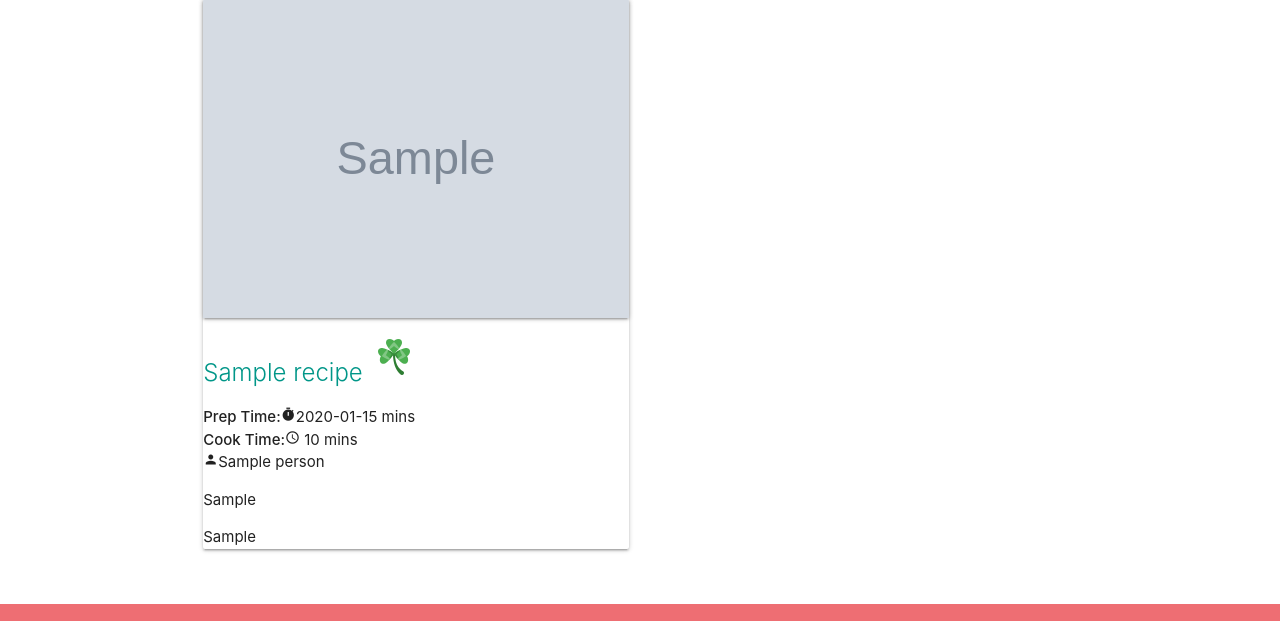
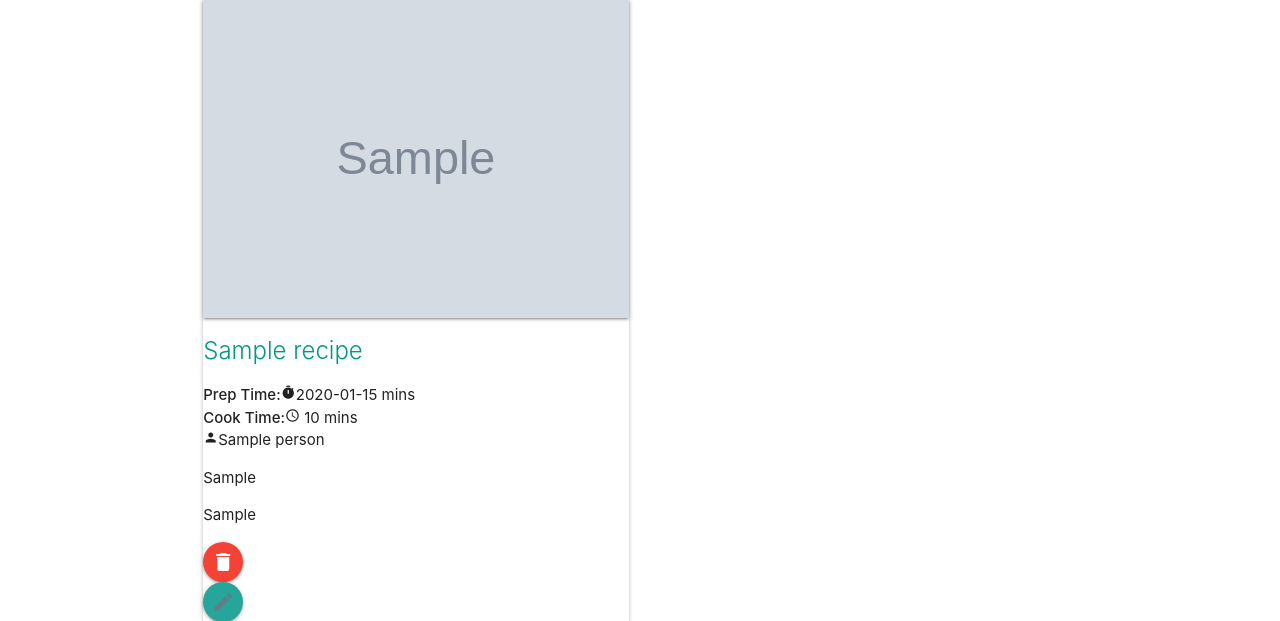
Before and after one commit to KevinG555/mongodb, a Flask app: page /cakes in a window 1280 px wide. Shown: the part 217-838 px from the top of the page. Run offline with Flask 2, Linux system fonts and the light colour scheme; grey boxes marked "Sample" are stand-in pictures; a database or web service that is not in the repository returns one stand-in record (values such as "Sample title"); some libraries are stand-ins or nearby versions.

Commit message:
edit and delete buttons are added for each category

```diff
--- a/app.py
+++ b/app.py
@@ -19,6 +19,7 @@ def get_recipes():
 def get_suggestion():
     return render_template("suggestions.html")
 
+# EDIT OR DELETE PAGE WITHIN CATEGORIES
 
 @app.route("/sandwiches", methods=['GET','POST'])
 def sandwiches():
@@ -30,16 +31,34 @@ def sandwiches():
 
     return render_template("sandwiches.html", recipes=mongo.db.recipes.find({"category_name": "Sandwich"}))
 
-@app.route("/cakes")
+@app.route("/cakes", methods=['GET','POST'])
 def cakes():
+    if request.method == 'POST':
+        id = request.form['recipe_id']
+        #print(id)
+        mongo.db.recipes.remove( {'_id' : ObjectId(id)  } )
+        return redirect(url_for('get_recipes'))
+
     return render_template("cakes.html", recipes=mongo.db.recipes.find({"category_name": "Cake"}))
 
-@app.route("/pastas")
+@app.route("/pastas", methods=['GET','POST'])
 def pastas():
+    if request.method == 'POST':
+        id = request.form['recipe_id']
+        #print(id)
+        mongo.db.recipes.remove( {'_id' : ObjectId(id)  } )
+        return redirect(url_for('get_recipes'))
+
     return render_template("pasta.html", recipes=mongo.db.recipes.find({"category_name": "Pasta"}))
 
-@app.route("/vegan")
+@app.route("/vegan", methods=['GET','POST'])
 def vegan():
+    if request.method == 'POST':
+        id = request.form['recipe_id']
+        #print(id)
+        mongo.db.recipes.remove( {'_id' : ObjectId(id)  } )
+        return redirect(url_for('get_recipes'))
+
     return render_template("vegan.html", recipes=mongo.db.recipes.find({"category_name": "Vegetarian"}))
 
 @app.route("/add_recipe", methods=['GET', 'POST'])
@@ -50,11 +69,7 @@ def add_recipe():
         return redirect(url_for('get_recipes'))
     return render_template("addrecipe.html", categories = mongo.db.categories.find())
 
-#@app.route("/edit_recipe", methods=['GET'])
-#def insert_recipe():
-    #recipes = mongo.db.recipes
-    #recipes.insert_one(request.form.to_dict())
-    #return redirect(url_for('get_recipes'))
+
 
 @app.route('/edit_recipe', methods=['GET','POST'])
 def edit_recipe():
--- a/templates/cakes.html
+++ b/templates/cakes.html
@@ -6,16 +6,17 @@
     </div>
     {% for recipe in recipes %}
     <div class="col s6 m6">
+
       <div class="card">
         <div class="recipe-name">
           <div class="card tiny">
-            <div class="card-image">
-              <img class="responsive-img" src="{{recipe.recipe_image_url}}">
-            </div>
+         <div class="card-image">
+             <img class="responsive-img" src="{{recipe.recipe_image_url}}">
           </div>
-          <span class="card-title teal-text">{{recipe.recipe_name}} <img class="circle" src="/static/img/threeleaf48.png"></span>
-          <p><strong>Prep Time:</strong><i class="tiny material-icons">timer</i>{{recipe.recipe_preptime}} mins<br><strong>Cook Time:</strong><i class="tiny material-icons">access_time</i> {{recipe.recipe_cook}} mins<br><i class="tiny material-icons">person</i>{{recipe.recipe_person}}
-            person</p>
+          </div>
+          <span class="card-title teal-text">{{recipe.recipe_name}}</span>
+
+          <p><strong>Prep Time:</strong><i class="tiny material-icons">timer</i>{{recipe.recipe_preptime}} mins<br><strong>Cook Time:</strong><i class="tiny material-icons">access_time</i> {{recipe.recipe_cook}} mins<br><i class="tiny material-icons">person</i>{{recipe.recipe_person}} person</p>
         </div>
         <div class="recipe-ingredients">
           <p>{{recipe.recipe_ingredients}}</p>
@@ -23,8 +24,23 @@
         <div class="recipe-direction">
           <p>{{recipe.recipe_direction}}</p>
         </div>
+        <div class="card-action2">
+  <form method="POST">
+    <input type="hidden" value='{{recipe._id}}' name="recipe_id"/>
+    <button type="submit" name='btn' value="delete" class="btn-floating btn waves-effect waves-light red">
+      <i class="material-icons">delete</i>
+    </button>
+  </form>
+
+  <form action="{{ url_for('edit_recipe') }}" method="POST">
+    <input type="hidden" value='{{recipe._id}}' name="recipe_id"/>
+    <button type="submit" name='btn' value="edit" class="btn-floating btn waves-effect waves-light gray">
+      <i class="material-icons blue-grey-text">edit</i>
+    </button>
+  </form>
+</div>
       </div>
-    </div>
+      </div>
     {% endfor %}
   </div>
 </div>
--- a/templates/sandwiches.html
+++ b/templates/sandwiches.html
@@ -2,7 +2,8 @@
 {% extends 'base.html' %} {% block content%}
 <div class="container">
 <div class="row">
-  <div class="card-panel center teal white-text lighten-2"><h4>Category: Sandwich</h4></div>
+  <div class="card-panel center teal white-text lighten-2">
+  <h4>Category: Sandwich</h4></div>
   {% for recipe in recipes %}
     <div class="col s6 m6">
 
@@ -33,7 +34,7 @@
 
   <form action="{{ url_for('edit_recipe') }}" method="POST">
     <input type="hidden" value='{{recipe._id}}' name="recipe_id"/>
-    <button type="submit" name='btn' value="edit" class="btn-floating btn waves-effect waves-light red">
+    <button type="submit" name='btn' value="edit" class="btn-floating btn waves-effect waves-light gray">
       <i class="material-icons blue-grey-text">edit</i>
     </button>
   </form>
```
Also changed, not shown: templates/pasta.html (+20 -6 lines), templates/vegan.html (+21 -7 lines).
